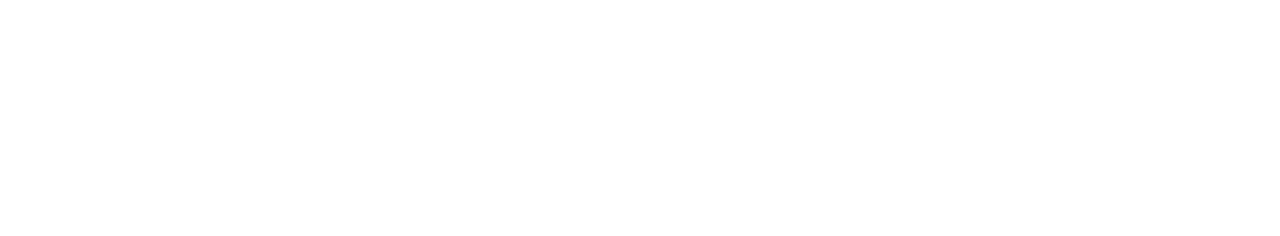
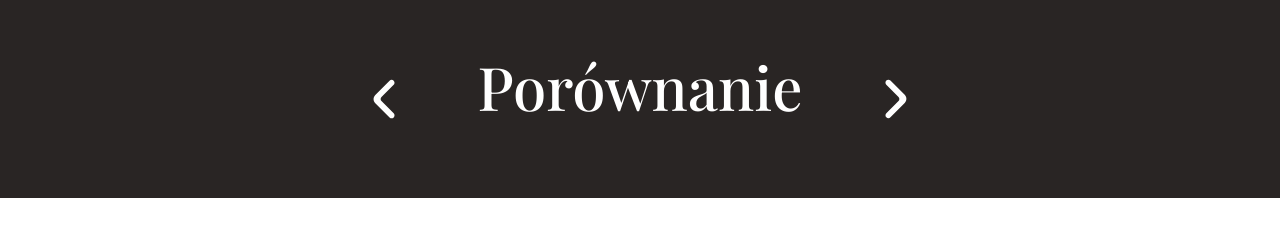
Before and after one commit to hayndehayn/cosinus-project, a plain HTML site: page index.html in a window 1280 px wide. Drawn offline with nearby package versions, Linux system fonts and the light colour scheme.

Commit message:
Initial commit

```diff
--- /dev/null
+++ b/css/style.css
@@ -0,0 +1,4 @@
+@font-face {
+    font-family: Medium;
+    src: url(/assets/font/PlayfairDisplay-Medium.ttf);
+}
--- a/index.html
+++ b/index.html
@@ -4,8 +4,22 @@
     <meta charset="UTF-8">
     <meta name="viewport" content="width=device-width, initial-scale=1.0">
     <title>Project</title>
+    <script src="https://cdn.tailwindcss.com"></script>
+    <link rel="stylesheet" href="css/style.css">
 </head>
 <body>
-
+    <!--TODO: Зробити щоб елементи були посередині -->
+    <!--TODO: Виправити svg, поміняти місцями -->
+    <header class="mx-auto px-4 py-14 bg-stone-800">
+        <section class="flex just justify-center space-x-12 item-center items-stretch">
+            <a class="px-2 py-2 hover:bg-stone-900 rounded-2xl" href="#">
+                <img src="/assets/img/arrow-right.svg" width="70" alt="arrow-right">
+            </a>
+            <h1 class="flex text-6xl text-white font-[Medium]">Porównanie</h1>
+            <a class="px-2 py-2 hover:bg-stone-900 rounded-2xl" href="#">
+                <img src="/assets/img/arrow-left.svg" width="70" alt="arrow-left">
+            </a>
+        </section>
+    </header>
 </body>
 </html>
```
Also changed, not shown: README.md, assets/font/PlayfairDisplay-Bold.ttf (added), assets/font/PlayfairDisplay-Medium.ttf (added), assets/font/PlayfairDisplay-Regular.ttf (added), assets/img/arrow-left.svg (added), assets/img/arrow-right.svg (added).
